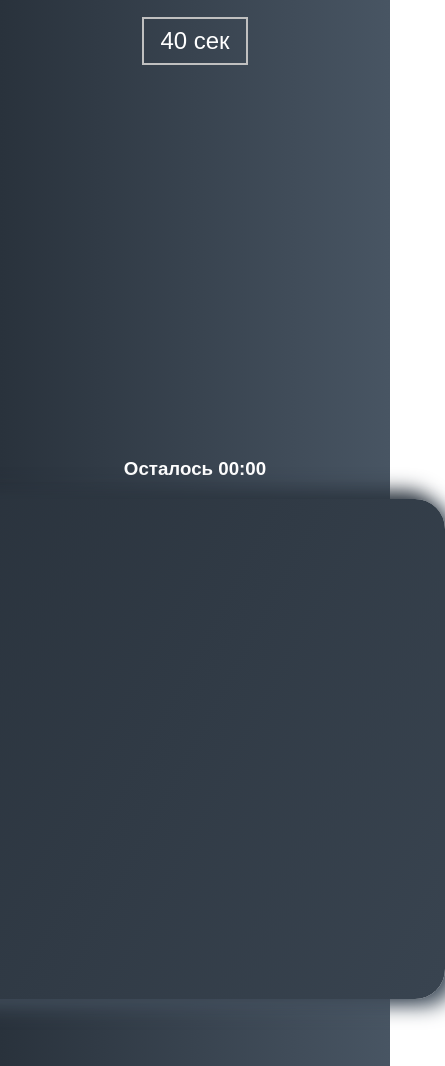
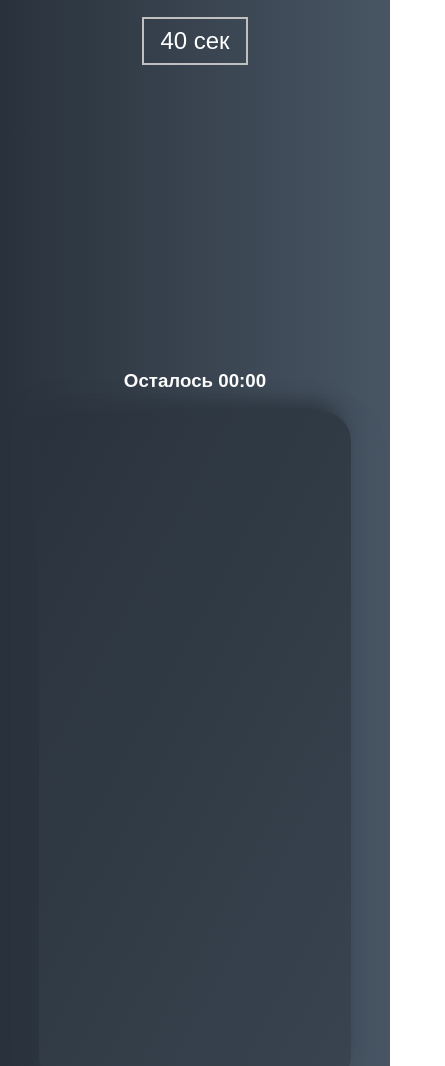
Before and after one commit to vlajik3/aim-game, a plain HTML site: page index.html in a window 390 px wide. Shown: the part 1391-2457 px from the top of the page, 445 px wide, since content can reach past the window. Drawn offline with Linux system fonts and the light colour scheme; a web font is replaced by a local one.

Commit message:
added responsive to board width

```diff
--- a/styles.css
+++ b/styles.css
@@ -86,8 +86,8 @@ h1 {
   justify-content: center;
   align-items: center;
   position: relative;
-  width: 500px;
-  height: 500px;
+  width: 80%;
+  height: 80%;
   background: linear-gradient(118.38deg, #29323C -4.6%, #485563 200.44%);
   box-shadow: -8px -8px 20px #2A333D, 10px 7px 20px #475462;
   border-radius: 30px;
@@ -104,3 +104,7 @@ h1 {
 .circle:hover {
   box-shadow: 0px 1px 30px 1px rgb(190, 189, 189);
 }
+
+.circle:active {
+  box-shadow: 0px 1px 30px 1px rgb(190, 189, 189);
+}
```
